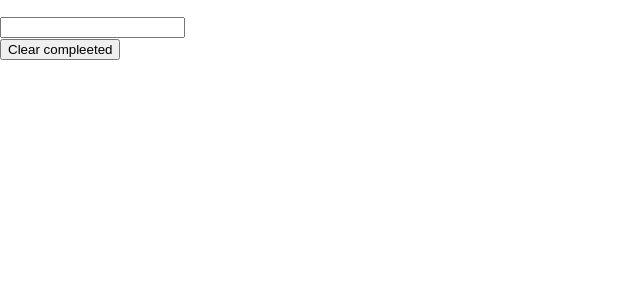
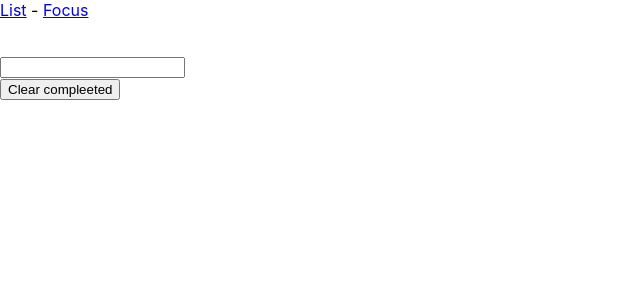
Before and after one commit to davidabu91/todo-list, a React (Create React App) app: page / in a window 1280 px wide. Shown: the top 300 px of the page, without its empty margins (0-640 px from the left). Built offline with nearby package versions, Linux system fonts and the light colour scheme.

Commit message:
Move state up to App level, start Focus screen

```diff
--- a/src/App.tsx
+++ b/src/App.tsx
@@ -1,15 +1,28 @@
-import React from 'react';
-import {BrowserRouter, Route, Routes } from 'react-router-dom';
+import React, {SetStateAction, useState} from 'react';
+import { BrowserRouter, Route, Routes, NavLink  } from 'react-router-dom';
+import FocusScreen from './screens/FocusScreen';
 import ListScreen from './screens/ListScreen';
+import { Task } from './types';
 
 
 function App() {
+
+  const [tasks, setTasks] = useState<Task[]>([]);
+  const tasksProps = {tasks, setTasks};
+
   return (
     <BrowserRouter>
-    <Routes >
-      <Route  path='/' element={<ListScreen/>}/>
-      <Route path='/focus'></Route>
-    </Routes>
+      <nav>
+        <NavLink to="/" >List</NavLink>
+        {' '}-{' '}
+        <NavLink to="/focus">Focus</NavLink>
+
+      </nav>
+      <br />
+      <Routes >
+        <Route path='/' element={<ListScreen {...tasksProps} />} />
+        <Route path='/focus' element={<FocusScreen {...tasksProps}/>}/>
+      </Routes>
     </BrowserRouter>
   );
 }
--- /dev/null
+++ b/src/screens/FocusScreen.tsx
@@ -0,0 +1,11 @@
+import React from 'react';
+import { TasksProps } from '../types';
+
+type Props = TasksProps & {};
+
+const FocusScreen: React.FC<Props> = ({tasks}) => {
+    const task = tasks[0];
+    return task ? <div>{task.label}</div> : <div>No tasks.</div>
+}
+
+export default FocusScreen;
--- a/src/screens/ListScreen.tsx
+++ b/src/screens/ListScreen.tsx
@@ -1,17 +1,13 @@
 import React, { ChangeEvent, KeyboardEvent, useState } from 'react';
 import { nanoid } from 'nanoid';
+import { Task, TasksProps } from '../types';
 
-type Props = {};
+type Props = TasksProps & {};
 
-type Task = {
-    id: string;
-    label: string;
-    isComplete: boolean;
-}
 
-const ListScreen: React.FC<Props> = () => {
 
-    const [tasks, setTasks] = useState<Task[]>([]);
+const ListScreen: React.FC<Props> = ({tasks, setTasks}) => {
+
     const [newTaskLabel, setNewTaskLabel] = useState('');
 
     const handleNewTaskLabelChange = (e: ChangeEvent<HTMLInputElement>) => setNewTaskLabel(e.target.value);
--- /dev/null
+++ b/src/types.ts
@@ -0,0 +1,10 @@
+export type Task = {
+    id: string;
+    label: string;
+    isComplete: boolean;
+}
+
+export type TasksProps = {
+    tasks: Task[];
+    setTasks: React.Dispatch<React.SetStateAction<Task[]>>;
+}
```
